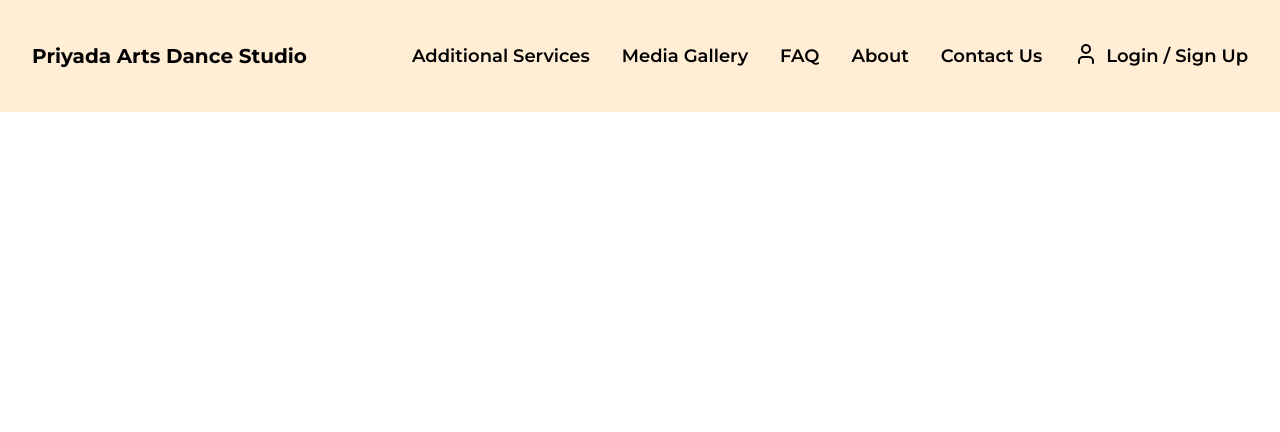
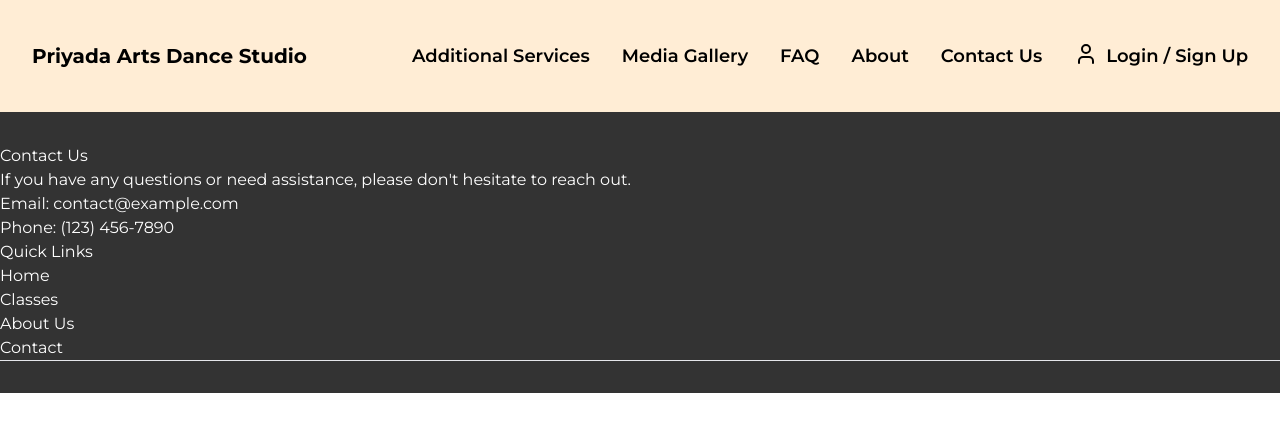
Before and after one commit to Anbui0115/Hackathon-project, a Next.js app in the folder frontend/: page / in a window 1280 px wide. Shown: the top 432 px of the page. Built offline with nearby package versions, Linux system fonts and the light colour scheme.

Commit message:
added footer

```diff
--- a/frontend/app/page.js
+++ b/frontend/app/page.js
@@ -1,10 +1,14 @@
 import Image from 'next/image'
 import NavBar from '@/components/NavBar'
+import Footer from '@/components/Footer'
 
 export default function Home() {
   return (
     <main className="">
       <NavBar />
+      <div>
+      <Footer/>
+      </div>
     </main>
   )
 }
--- a/frontend/components/Footer.jsx
+++ b/frontend/components/Footer.jsx
@@ -1,9 +1,55 @@
-import React from 'react'
+import React from 'react';
+
+const footerStyle = {
+  backgroundColor: '#333',
+  color: '#fff',
+  padding: '2rem 0',
+};
+
+const columnStyle = {
+  margin: '0 auto',
+};
+
+const socialIconsStyle = {
+  listStyle: 'none',
+  padding: 0,
+};
+
+const pageStyle = {
+  minHeight: '100vh',  // Ensure the page height covers the viewport.
+  display: 'flex',
+  flexDirection: 'column',
+};
 
 const Footer = () => {
   return (
-    <div>Footer</div>
-  )
-}
+    <div style={pageStyle}>
+      <footer style={footerStyle}>
+      <div className="container" style={columnStyle}>
+        <div className="row">
+          <div className="col-md-4">
+            <h3>Contact Us</h3>
+            <p>If you have any questions or need assistance, please don't hesitate to reach out.</p>
+            <p>Email: contact@example.com</p>
+            <p>Phone: (123) 456-7890</p>
+          </div>
 
-export default Footer
+          <div className="col-md-4">
+            <h3>Quick Links</h3>
+            <ul style={socialIconsStyle}>
+              <li><a href="/">Home</a></li>
+              <li><a href="/classes">Classes</a></li>
+              <li><a href="/about">About Us</a></li>
+              <li><a href="/contact">Contact</a></li>
+            </ul>
+          </div>
+        </div>
+
+        <hr />
+      </div>
+      </footer>
+    </div>
+  );
+};
+
+export default Footer;
```
